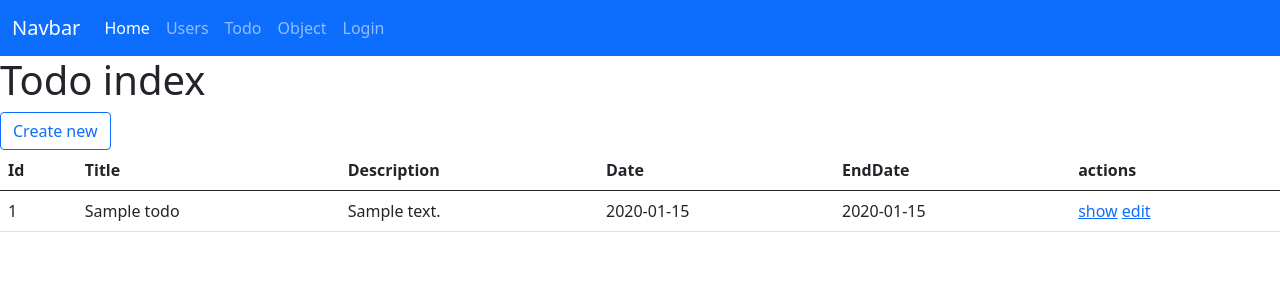
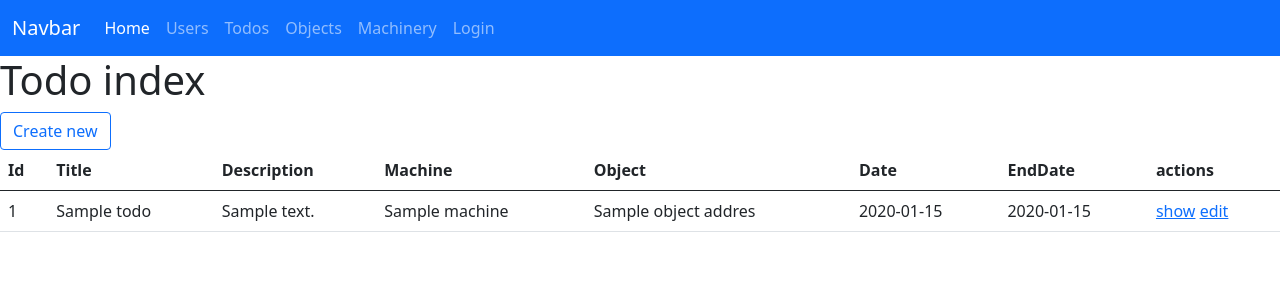
Before and after one commit to LookasNorman/hatcheryTodoSymfony, a Symfony app: template templates/todo/index.html.twig in a window 1280 px wide. Shown: the top 300 px of the page. Run offline with Twig, Linux system fonts and the light colour scheme; the template is opened without the code that fills it: most values are stand-ins (such as "Sample title", 1, 10 or a date in 2020); some libraries are stand-ins or nearby versions.

Commit message:
Added machine field to Todo entity with relation to Machine entity

```diff
--- a/templates/navbar.html.twig
+++ b/templates/navbar.html.twig
@@ -14,11 +14,15 @@
                     <a class="nav-link" href="{{ path('user_index') }}">Users</a>
                 </li>
                 <li class="nav-item">
-                    <a class="nav-link" href="{{ path('todo_index') }}">Todo</a>
+                    <a class="nav-link" href="{{ path('todo_index') }}">Todos</a>
                 </li>
                 <li class="nav-item">
-                    <a class="nav-link" href="{{ path('object_address_index') }}">Object</a>
+                    <a class="nav-link" href="{{ path('object_address_index') }}">Objects</a>
                 </li>
+                <li class="nav-item">
+                    <a class="nav-link" href="{{ path('machines_index') }}">Machinery</a>
+                </li>
+
                 {# <li class="nav-item dropdown"> #}
                 {# <a class="nav-link dropdown-toggle" href="#" id="navbarDropdown" role="button" #}
                 {# data-bs-toggle="dropdown" aria-expanded="false"> #}
--- a/templates/todo/index.html.twig
+++ b/templates/todo/index.html.twig
@@ -11,6 +11,8 @@
             <th>Id</th>
             <th>Title</th>
             <th>Description</th>
+            <th>Machine</th>
+            <th>Object</th>
             <th>Date</th>
             <th>EndDate</th>
             <th>actions</th>
@@ -22,6 +24,20 @@
                 <td>{{ todo.id }}</td>
                 <td>{{ todo.title }}</td>
                 <td>{{ todo.description }}</td>
+                <td>
+                    {% if todo.machine is empty %}
+                        ---
+                    {% else %}
+                        {{ todo.machine.name }}
+                    {% endif %}
+                </td>
+                <td>
+                    {% if todo.objectAddress is empty %}
+                        ---
+                    {% else %}
+                        {{ todo.objectAddress.name }}
+                    {% endif %}
+                </td>
                 <td>{{ todo.date ? todo.date|date('Y-m-d') : '' }}</td>
                 <td>{{ todo.endDate ? todo.endDate|date('Y-m-d') : '' }}</td>
                 <td>
```
Also changed, not shown: src/Entity/Machines.php (+42 -0 lines), src/Entity/Todo.php (+17 -0 lines), src/Form/TodoType.php (+11 -0 lines). Lines whose indentation alone changed are shown as unchanged.
